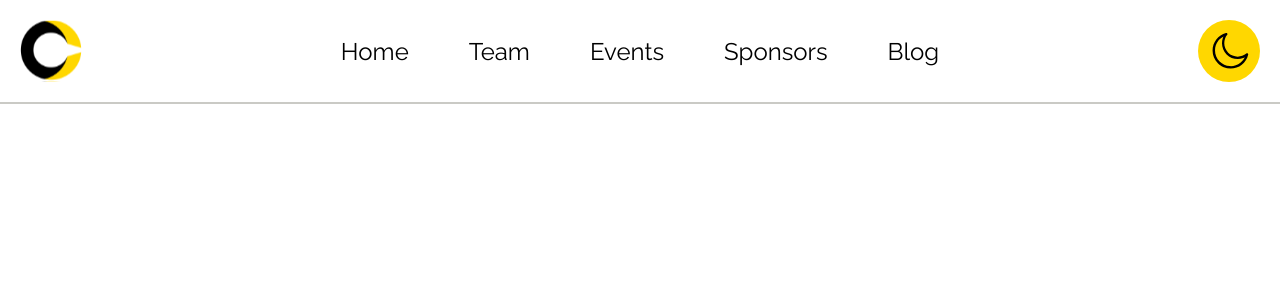
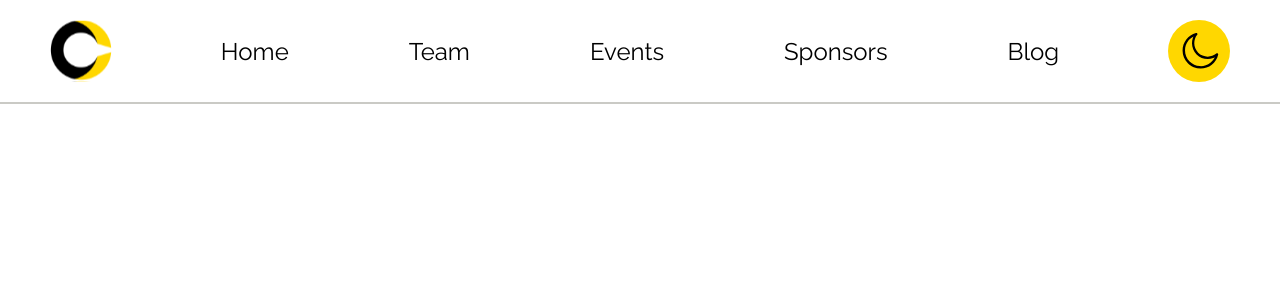
Before and after one commit to UNCB-UNSW/uncb-website, a React (Create React App) app: page / in a window 1280 px wide. Shown: the top 300 px of the page. Built offline with nearby package versions, Linux system fonts and the light colour scheme.

Commit message:
start landing page

```diff
--- a/src/components/Navbar.js
+++ b/src/components/Navbar.js
@@ -6,7 +6,7 @@ import { Link } from "react-router-dom";
 const NavbarWrapper = styled.div`
     display: flex;
     justify-content: space-between;
-    padding: 20px;
+    padding: 20px 50px 20px 50px;
     border-bottom: 2px solid #cacac5;
 `
 
@@ -18,7 +18,7 @@ const LinkWrapper = styled.ul`
 const LinkItems = styled(Link)`
     color: black;
     text-decoration: none;
-    margin: 0 30px 0 30px;
+    margin: 0 60px 0 60px;
 `
 
 const Navbar = () => {
--- /dev/null
+++ b/src/pages/Home/LandingPage.js
@@ -0,0 +1,10 @@
+
+const LandingPage = () => {
+    return (
+        <section>
+            bozo
+        </section>
+    )
+}
+
+export default LandingPage
--- a/src/pages/Home/index.js
+++ b/src/pages/Home/index.js
@@ -1,10 +1,11 @@
 import Navbar from '../../components/Navbar'
+import LandingPage from './LandingPage'
 
 const Home = () => {
     return (
         <div>
             <Navbar/>
-            home stuff
+            <LandingPage/>
         </div>
     )
 }
```
